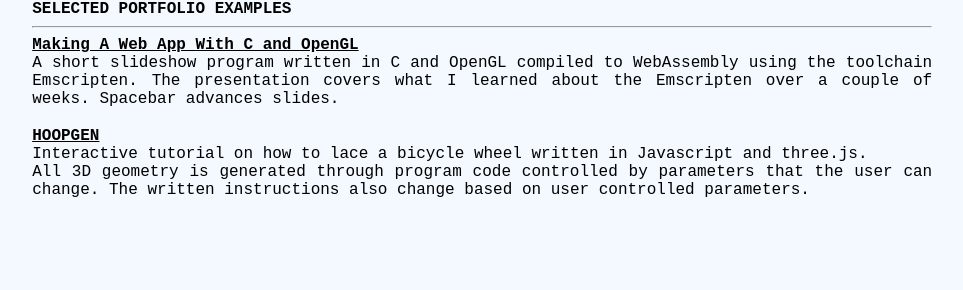
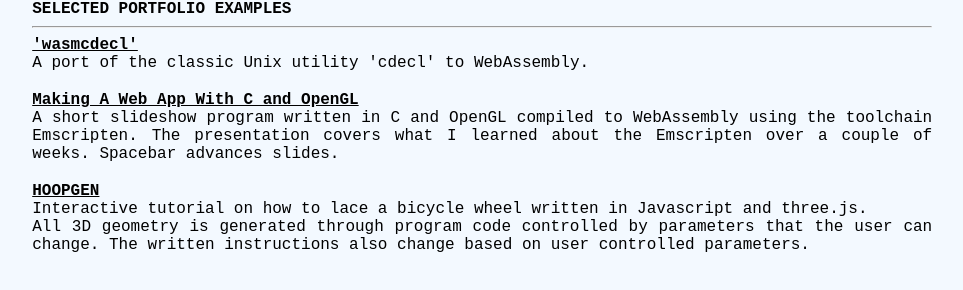
Before and after one commit to pgrbuc/pgrbuc.github.io, a plain HTML site: page index.html in a window 1280 px wide. Shown: the whole page, without its empty margins (153-1116 px from the left). Drawn offline with Linux system fonts and the light colour scheme.

Commit message:
changed wording

```diff
--- a/index.html
+++ b/index.html
@@ -66,6 +66,11 @@
 
     <hr>
 
+    <a href="wasmcdecl/index.html">'wasmcdecl'</a><br>
+    <p>
+        A port of the classic Unix utility 'cdecl' to WebAssembly.
+    </p>
+
     <a href="webasmPresentation/index.html">Making A Web App With C and OpenGL</a><br>
     <p>
         A short slideshow program written in C and OpenGL compiled to
```
Also changed, not shown: wasmcdecl/index.html (renamed from wasmcdecl/main.html).
